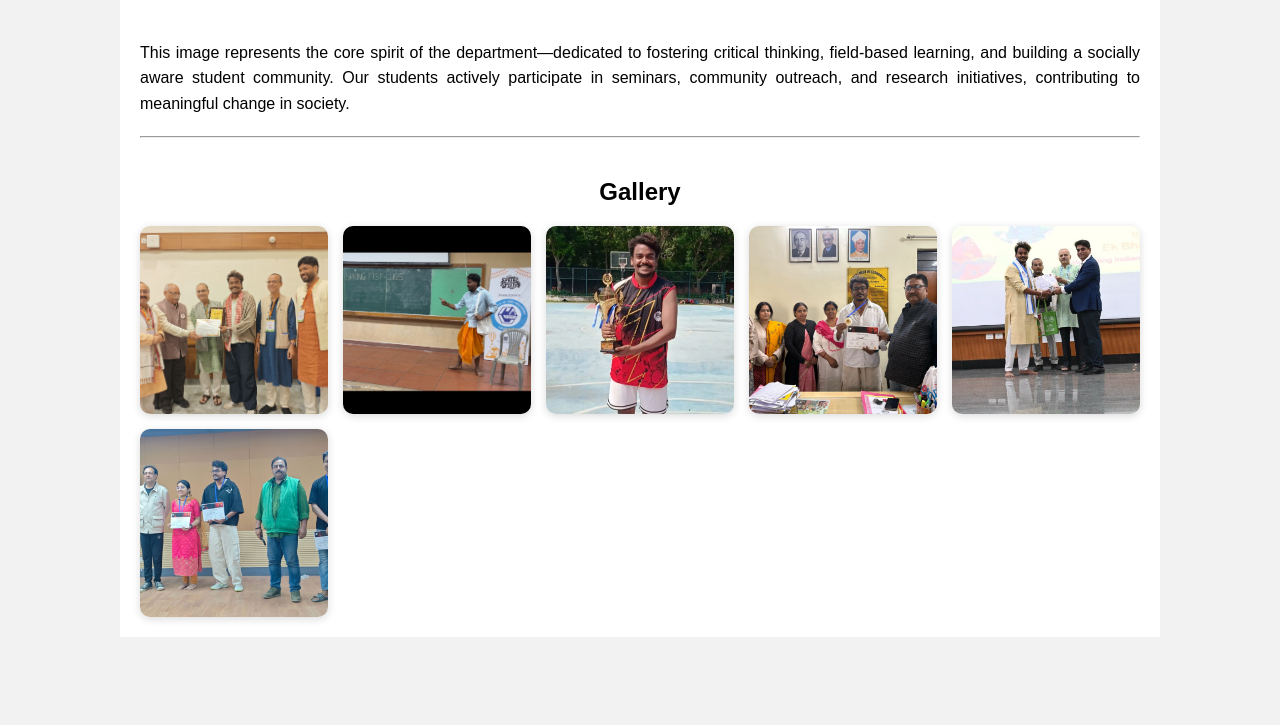
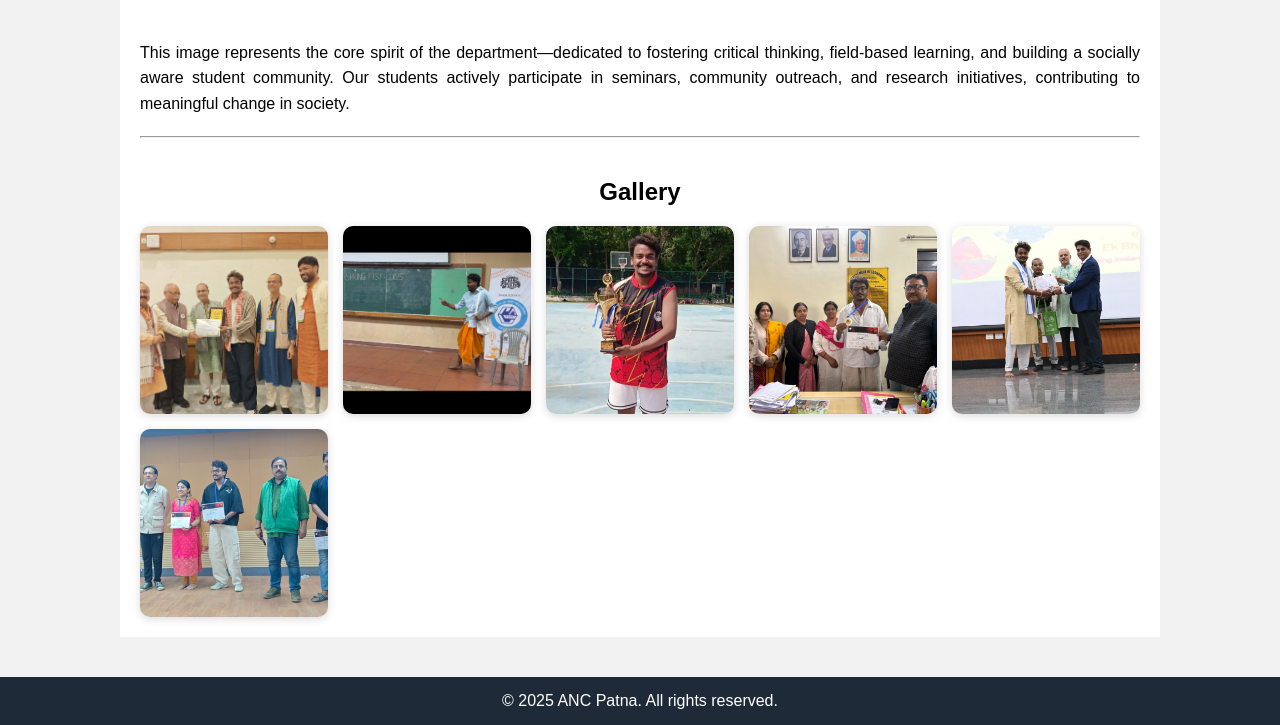
Before and after one commit to sunnyrai19/my-website1, a plain HTML site: page index.html in a window 1280 px wide. Shown: the part 970-1695 px from the top of the page. Before the commit the page ends 1607 px from the top, so only its background shows below. Drawn offline with Linux system fonts and the light colour scheme.

Commit message:
Update index.html

```diff
--- a/index.html
+++ b/index.html
@@ -103,5 +103,8 @@
       <img src="icon/IMG-20250715-WA0001.jpg" />
     </div>
   </div>
+  <footer style="text-align: center; padding: 15px; background: #1e2a38; color: white; margin-top: 40px;">
+  &copy; 2025 ANC Patna. All rights reserved.
+</footer>
 </body>
 </html>
```
